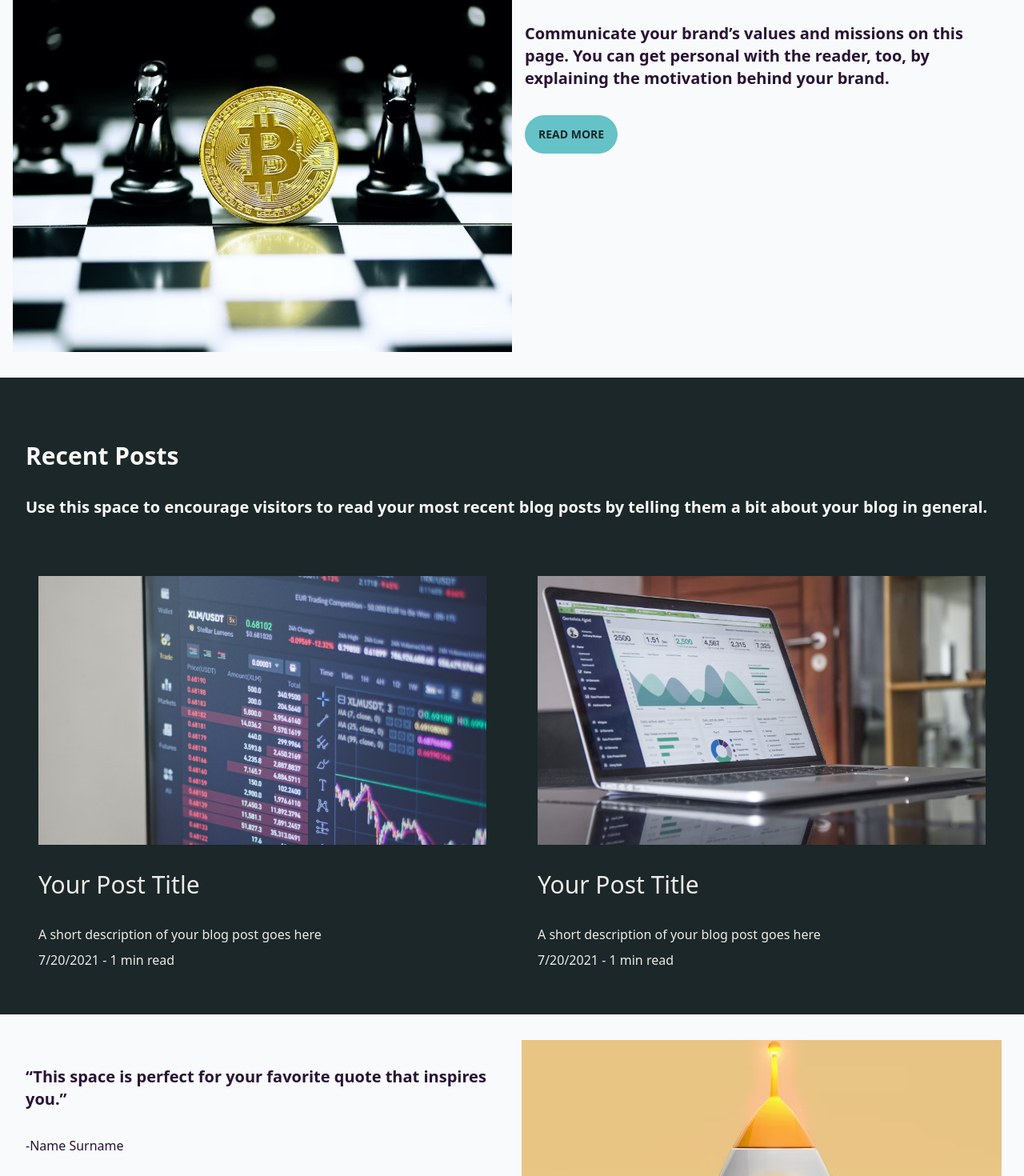
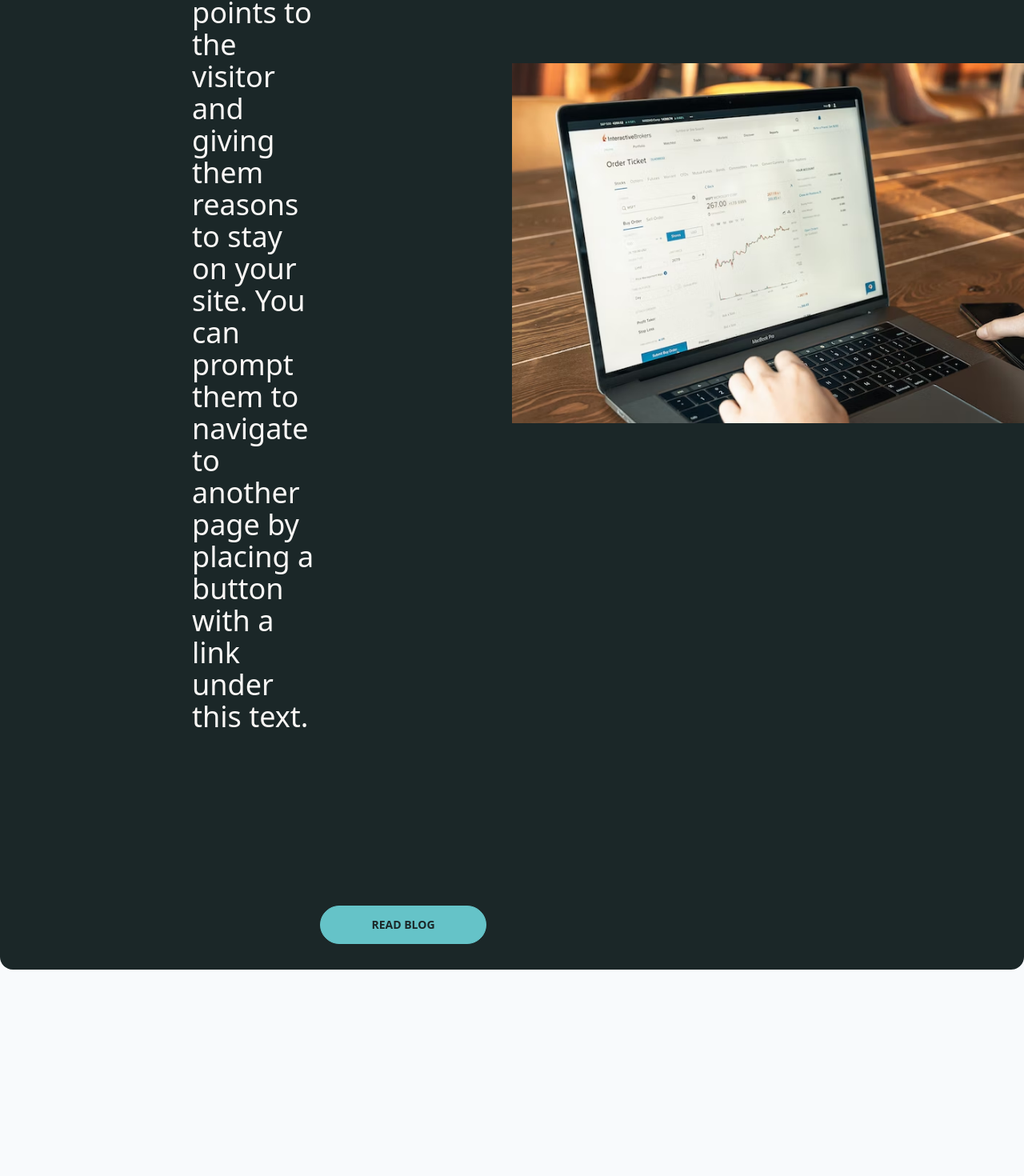
Before and after one commit to mohamedabdallah20/bandr-Elkheir, a React (Create React App) app in the folder frontend/: page / in a window 1280 px wide. Shown: the part 888-2358 px from the top of the page at 80% size. Built offline with nearby package versions, Linux system fonts and the light colour scheme.

Commit message:
Add NewsLetter and fix some issues

```diff
--- a/frontend/src/App.js
+++ b/frontend/src/App.js
@@ -11,7 +11,7 @@ function App() {
 
   return (
     <Router>
-      <div className="h-screen justify-between">
+      <div className="h-screen justify-between mx-auto">
         <NavBar />
         <main className="flex flex-col bg-slate-50 ">
           <Routes>
--- a/frontend/src/components/Hero.jsx
+++ b/frontend/src/components/Hero.jsx
@@ -10,7 +10,7 @@ function Hero() {
         </h1>
         <Typed
           className="text-left font-bold mt-3 ml-5 md:text-7xl text-3xl pt-6 text-[#9eac9f]"
-          strings={['EL-HKEIR . . .', 'EL-HKEIR . ..', 'EL-HKEIR .. .']}
+          strings={['EL-KHEIR ...', 'EL-KHEIR . ..', 'EL-KHEIR . . .']}
           typeSpeed={40}
           backSpeed={50}
           loop
--- /dev/null
+++ b/frontend/src/components/NewsLetter.jsx
@@ -0,0 +1,27 @@
+import React, { useState } from 'react'
+
+function NewsLetter() {
+  const [email, setEmail] = useState('')
+  return (
+    <div className="w-full py-8 px-4 md:mt-32 mt-32 bg-primary-content">
+      <div className="py-8 mx-4 text-center md:text-xl text-base-100 ">
+        <p className="font-bold text-4xl">Get our weekly newsletter</p>
+        <p className="text-lg py-8">
+          Sign up for our newsletter and never miss the newest blog post.
+        </p>
+        <div className="text-black">
+          <input
+            type="email"
+            placeholder="Your Email Address"
+            value={email}
+            onChange={(e) => setEmail(e.target.value)}
+            className="input input-bordered w-full max-w-xs"
+          />
+        </div>
+        <div className="btn btn-primary my-8"> Submit</div>
+      </div>
+    </div>
+  )
+}
+
+export default NewsLetter
--- a/frontend/src/components/Quote.jsx
+++ b/frontend/src/components/Quote.jsx
@@ -3,16 +3,19 @@ import QuoteImg from '../assets/bandr5.avif'
 
 function Quote() {
   return (
-    <div className="w-full py-8 px-4 grid md:grid-cols-2 ">
-      <div className=" py-8 mx-4   ">
-        <p className="font-bold md:text-xl">
+    <div className="card grid md:grid-cols-2 mt-16 ">
+      <div className="card-body">
+        <p className="md:p-52 md:text-4xl  text-xl p-8">
           “This space is perfect for your favorite quote that inspires you.”
         </p>
-        <p className="py-8"> -Name Surname</p>
+        <p className="md:p-52 md:pt-0 md:text-xl  text-sm p-8">
+          {' '}
+          -Name Surname
+        </p>
       </div>
-      <div className="mx-auto ">
+      <figure>
         <img src={QuoteImg} alt="QuoteImg" />
-      </div>
+      </figure>
     </div>
   )
 }
--- a/frontend/src/components/ReadBlog.jsx
+++ b/frontend/src/components/ReadBlog.jsx
@@ -3,19 +3,21 @@ import ReadBlogImg from '../assets/bandr1.avif'
 
 function ReadBlog() {
   return (
-    <div className="w-full py-8 px-4 md:mt-32 mt-32 grid md:grid-cols-2 bg-primary-content">
-      <div className="font-bold py-8 mx-4 md:text-xl text-base-100 ">
-        <p>
+    <div className="card grid md:grid-cols-2 mt-16 bg-primary-content ">
+      <div className="card-body text-base-100 ">
+        <p className="md:p-52 md:text-4xl  text-xl p-8 ">
           This space is used to briefly communicate your brand’s main selling
           points to the visitor and giving them reasons to stay on your site.
           You can prompt them to navigate to another page by placing a button
           with a link under this text.
         </p>
-        <div className="btn btn-primary my-8"> Read Blog</div>
+        <div className="card-actions justify-end md:items-center">
+          <button className="btn btn-primary w-52">Read Blog</button>
+        </div>
       </div>
-      <div className="mx-auto ">
+      <figure>
         <img src={ReadBlogImg} alt="ReadBlogImg" />
-      </div>
+      </figure>
     </div>
   )
 }
--- a/frontend/src/components/ReadMore.jsx
+++ b/frontend/src/components/ReadMore.jsx
@@ -3,17 +3,19 @@ import ReadMoreImg from '../assets/bandr2.avif'
 
 function ReadMore() {
   return (
-    <div className="w-full py-8 px-4 grid md:grid-cols-2 ">
-      <div className="mx-auto ">
+    <div className="card grid md:grid-cols-2 mt-16 ">
+      <figure>
         <img src={ReadMoreImg} alt="ReadMoreImg" />
-      </div>
-      <div className="font-bold py-8 mx-4 md:text-xl  ">
-        <p>
+      </figure>
+      <div className="card-body">
+        <p className="md:p-52 md:text-4xl  text-xl p-8 ">
           Communicate your brand’s values and missions on this page. You can get
           personal with the reader, too, by explaining the motivation behind
           your brand.
         </p>
-        <div className="btn btn-primary my-8"> Read More</div>
+        <div className="card-actions justify-end md:items-center">
+          <button className="btn btn-primary w-52 ">Read More</button>
+        </div>
       </div>
     </div>
   )
--- a/frontend/src/components/RecentPosts.jsx
+++ b/frontend/src/components/RecentPosts.jsx
@@ -4,24 +4,28 @@ import RecentImg2 from '../assets/bandr4.avif'
 
 function RecentPosts() {
   return (
-    <div className="w-full py-8 px-4 bg-primary-content">
-      <div className="font-bold py-8 mx-4 md:text-xl text-base-100">
-        <h1 className="py-4 text-3xl  ">Recent Posts</h1>
-        <p className="py-4">
+    <div className="card mt-16 bg-primary-content">
+      <div className="card-body text-base-100">
+        <h1 className="card-title py-4 text-3xl  ">Recent Posts</h1>
+        <p className="py-4 text-xl">
           {' '}
           Use this space to encourage visitors to read your most recent blog
           posts by telling them a bit about your blog in general.
         </p>
       </div>
-      <div className="grid md:grid-cols-2 text-base-200">
-        <div className="mx-auto px-8 py-6">
-          <img src={RecentImg1} alt="RecentImg1" />
+      <div className="grid md:grid-cols-2 text-base-200 ">
+        <div className="p-20">
+          <figure>
+            <img src={RecentImg1} alt="RecentImg1" />
+          </figure>
           <p className="py-8  text-3xl">Your Post Title</p>
           <p>A short description of your blog post goes here</p>
           <p className="pt-2">7/20/2021 - 1 min read</p>
         </div>
-        <div className="mx-auto px-8 py-6">
-          <img src={RecentImg2} alt="RecentImg2" />
+        <div className="p-20">
+          <figure>
+            <img src={RecentImg2} alt="RecentImg2" />
+          </figure>
           <p className="py-8  text-3xl">Your Post Title</p>
           <p>A short description of your blog post goes here</p>
           <p className="pt-2">7/20/2021 - 1 min read</p>
--- a/frontend/src/pages/Home.jsx
+++ b/frontend/src/pages/Home.jsx
@@ -4,6 +4,7 @@ import Hero from '../components/Hero'
 import ReadMore from '../components/ReadMore'
 import RecentPosts from '../components/RecentPosts'
 import Quote from '../components/Quote'
+import NewsLetter from '../components/NewsLetter'
 
 function Home() {
   return (
@@ -13,6 +14,7 @@ function Home() {
       <ReadMore />
       <RecentPosts />
       <Quote />
+      <NewsLetter />
     </div>
   )
 }
```
